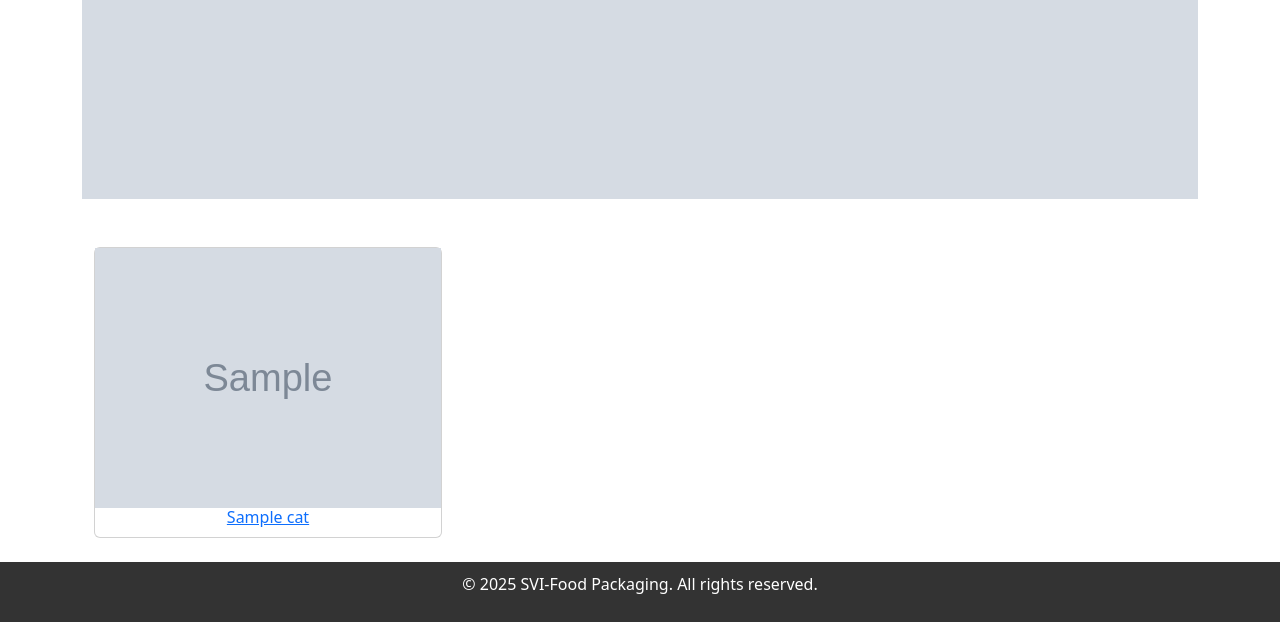
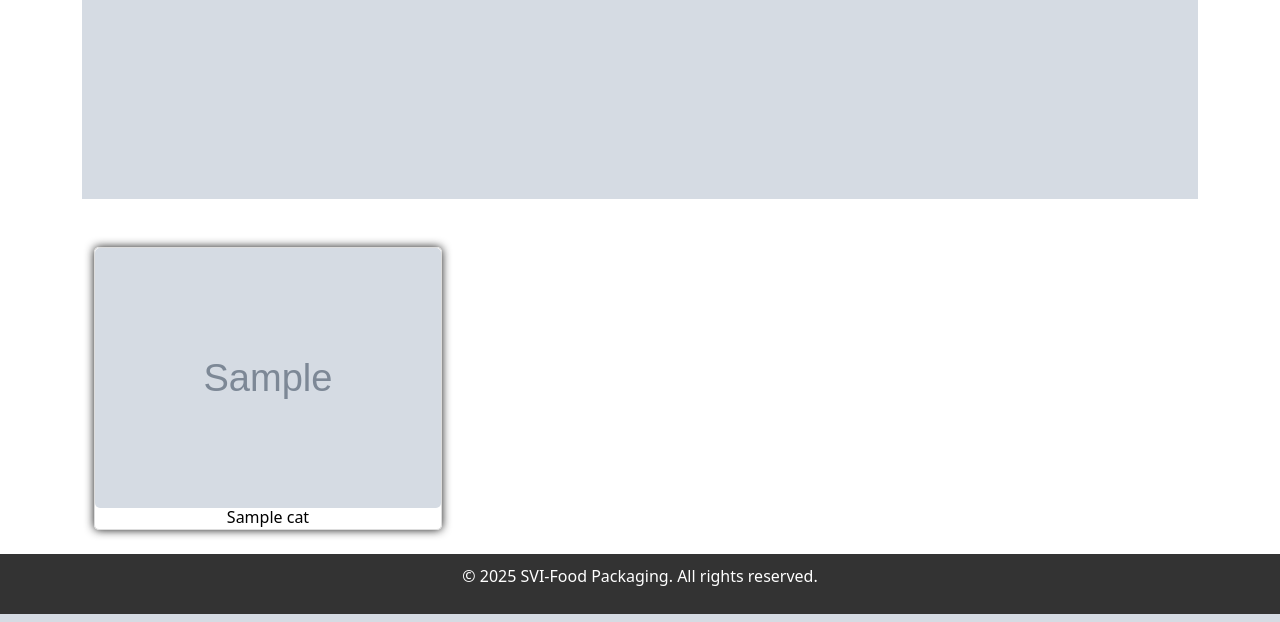
Before and after one commit to Sothearith-droid/SVI-Catalogue, a Flask app: template templates/all_categories.html in a window 1280 px wide. Shown: the part 709-1331 px from the top of the page. Run offline with Flask 3, Linux system fonts and the light colour scheme; the template is opened without the code that fills it: most values are stand-ins (such as "Sample title", 1, 10 or a date in 2020); grey boxes marked "Sample" are stand-in pictures; parts of the project's set-up code (start-up, migrations or seed data) failed here and were passed over.

Commit message:
grid update

```diff
--- a/templates/all_categories.html
+++ b/templates/all_categories.html
@@ -31,7 +31,7 @@
   <div class="row g-4">
     {% for cat in all_categories %}
     <div class="col-6 col-sm-6 col-md-4">
-      <div class="card h-100">
+      <div class="product-card">
         <a href="{{ url_for('show_category', category_name=cat['Category Name']) }}" class="d-block">
           <img src="{{ cat['Category Icon'] }}" class="img-fluid w-100" alt="{{ cat['Category Name'] }}">
             <h5 class="card-title text-center">{{ cat["Category Name"] }}</h5>
--- a/templates/one_category.html
+++ b/templates/one_category.html
@@ -10,10 +10,10 @@
     <div class="row g-4">
         {% for product in products %}
         <div class="col-6 col-sm-6 col-md-4">
-            <div class="product-card h-100">
+            <div class="product-card">
                 <a href="{{ url_for('show_product', category_name=category, product_id=product['ProductID']) }}" class="d-block">
                     <img src="{{ product['Image 1'] }}" class="img-fluid w-100" alt="{{ product['Product Name'] }}">
-                    <h5 class="card-title text-center">{{ product["Product Name"] }}</h5>
+                        <h5 class="card-title text-center">{{ product["Product Name"] }}</h5>
                 </a>
             </div>
         </div>
```
